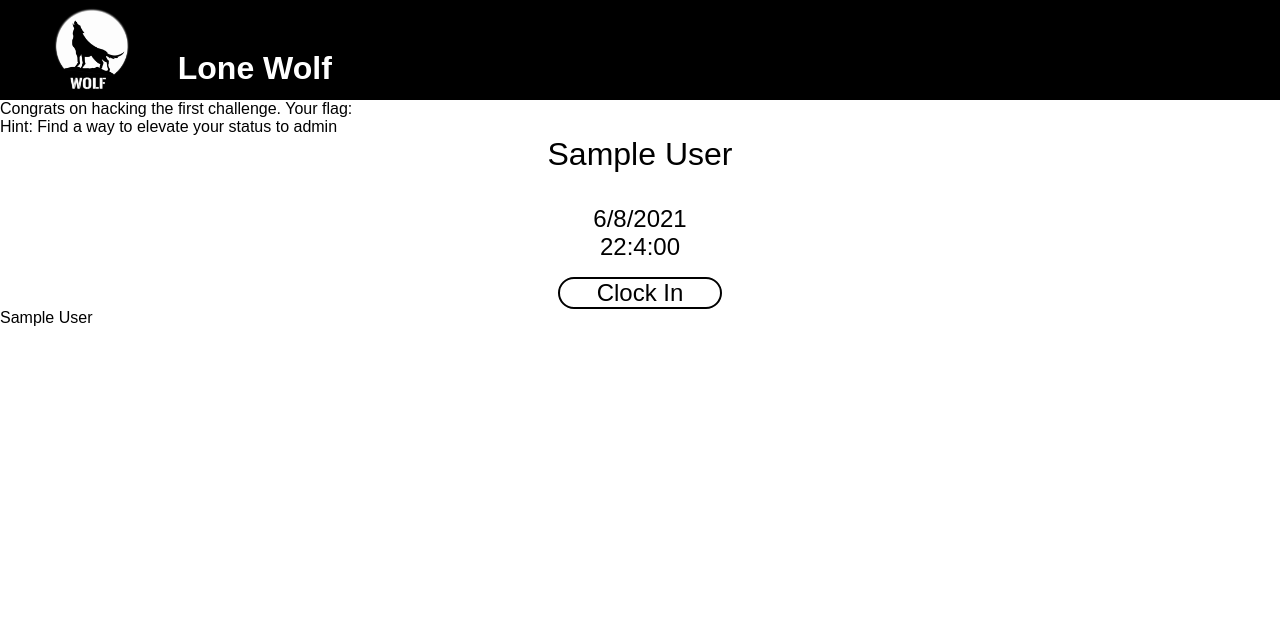
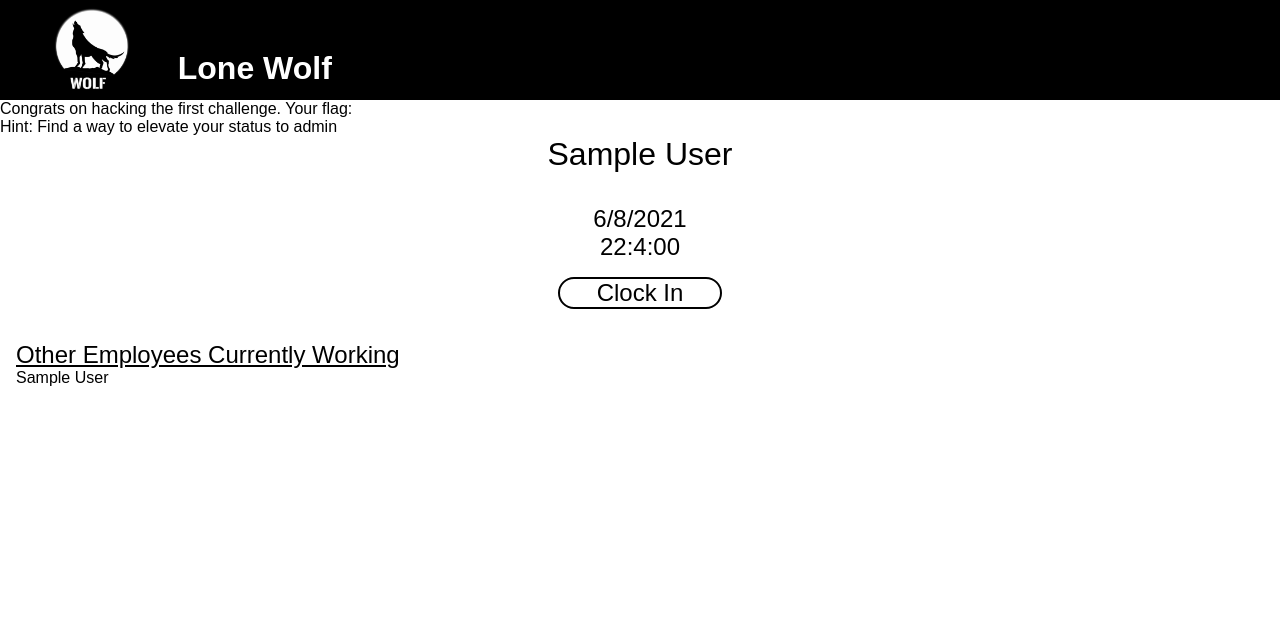
Before and after one commit to sonorousduck/hacking_challenge, a Django app: page /LoneWolf/homepage/ in a window 1280 px wide. Shown: the top 627 px of the page. Run offline with Django 3.2, Linux system fonts and the light colour scheme; a user stored in the database is signed in; tables that the repository leaves empty hold one stand-in row (values such as "Sample post").

Commit message:
Some slight changes

```diff
--- a/wolfIncorporated/static/wolfIncorporated/style.css
+++ b/wolfIncorporated/static/wolfIncorporated/style.css
@@ -129,6 +129,16 @@ body {
 
 .clock-in:hover {
     background-color: #D3D3D3;
+}
 
+#currentlyWorkingEmployees {
+    margin-left: 16px;
+    margin-top: 32px;
+    font-size: 16px;
+}
+
+#underlined {
+    font-size: 24px;
+    text-decoration: underline;
 
 }
--- a/wolfIncorporated/templates/wolfIncorporated/homepage.html
+++ b/wolfIncorporated/templates/wolfIncorporated/homepage.html
@@ -51,11 +51,13 @@
 
 
         <div id="currentlyWorkingEmployees">
+            <div id="underlined"> Other Employees Currently Working </div>
+            <div>
             {% for employee in employees %}
                 <div> {{ employee.first_name }} {{ employee.last_name }} </div>
             {% endfor %}
-
-
+            </div>
+        </div>
 
 
 
--- a/wolfIncorporated/views.py
+++ b/wolfIncorporated/views.py
@@ -28,14 +28,14 @@ def index(request):
 
                 # Create Fellow Employees
 
-                firstNames = ['John', 'Susan', 'Jeff', 'Taylor', 'David', 'Erik', 'Ryan', 'Justin', 'Lewis', 'Cayde', 'Claire', 'Sophia', 'Abby', 'Emily', 'Eris', 'Luke', 'Anakin', 'Aang', 'Itadori', 'Tanjiro', 'Nezuko', 'Katara']
-                lastNames = ['Smith', 'Anderson', 'Six', 'Skywalker', 'Morn', 'Wayne', 'Woodward', 'Gardner', 'Davis', 'Williams', 'Hamill', 'Jarvis', 'Strange', 'Dixon', 'Ruiz', 'Rowland', 'McCann', 'Santana', 'Waters', 'Dorsey', 'Nash', 'Boyle']
+                firstNames = ['John', 'Cortana', 'Jeff', 'Taylor', 'David', 'Erik', 'Ryan', 'Arthur', 'Steven', 'Cayde', 'Claire', 'Sophia', 'Abby', 'Emily', 'Eris', 'Luke', 'Anakin', 'Aang', 'Itadori', 'Tanjiro', 'Nezuko', 'Katara', 'Doom', 'Stewie', 'James']
+                lastNames = ['Smith', 'Anderson', 'Six', 'Skywalker', 'Morn', 'Bray', 'Woodward', 'Gardner', 'Holliday', 'Williams', 'Hamill', 'Jarvis', 'Strange', 'Dixon', 'Skywalker', 'Kenobi', 'Stark', 'Wayne', 'Banner', 'Morgan', 'Mir', 'Guy', 'Baggins', 'AKA Batman', 'Griffin', 'Bond']
 
                 random.shuffle(firstNames)
                 random.shuffle(lastNames)
 
 
-                for i in range(16):
+                for i in range(12):
                     fellowEmployee = FellowEmployee(username=f"{firstNames[i]}-{lastNames[i]}", loneWolfUser=loneWolfAgent, first_name=firstNames[i], last_name=lastNames[i], cookie=f"AA77{firstNames[i]}&*(FDSIJFSD?__){lastNames[i]}")
                     fellowEmployee.save()
 
@@ -51,7 +51,7 @@ def index(request):
 
 @login_required
 def homepage(request):
-    employees = FellowEmployee.objects.filter(loneWolfUser=LoneWolfUser.objects.get(user=request.user))[:10]
+    employees = FellowEmployee.objects.filter(loneWolfUser=LoneWolfUser.objects.get(user=request.user))
     if request.COOKIES.get('Employee'):
         try:
             employee = FellowEmployee.objects.get(cookie=request.COOKIES.get('Employee'))
```
